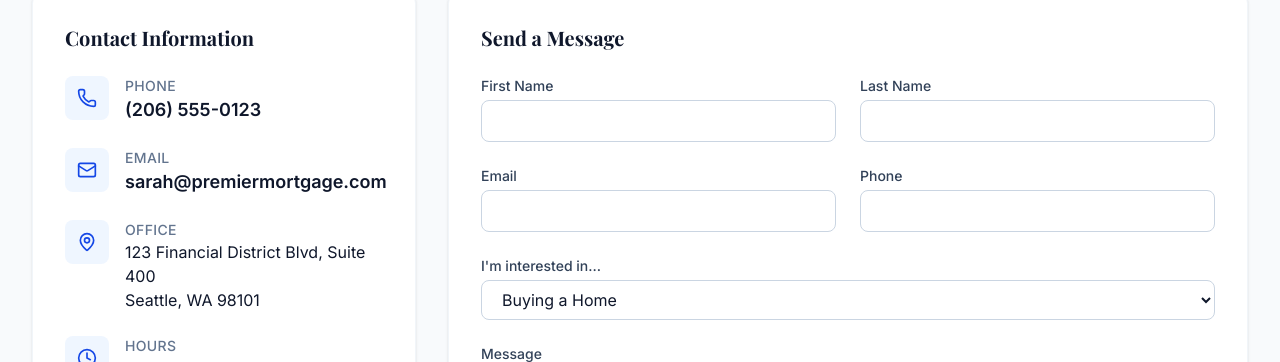
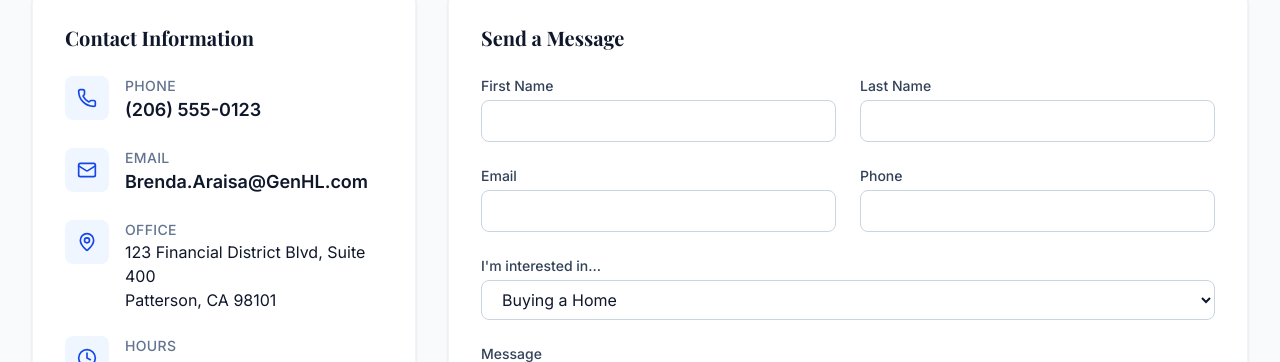
Before and after one commit to astraluxeindustries/brenda-araisa, a React (Vite) app in the folder premium-mortgage-officer/: page / in a window 1280 px wide. Shown: the part 5888-6250 px from the top of the page. Built offline with nearby package versions, Linux system fonts and the light colour scheme; a web font is replaced by a local one.

Commit message:
Update Contact.tsx

```diff
--- a/premium-mortgage-officer/src/components/Contact.tsx
+++ b/premium-mortgage-officer/src/components/Contact.tsx
@@ -38,8 +38,8 @@
                 </div>
                 <div>
                   <p className="text-sm text-slate-500 font-medium uppercase tracking-wide">Email</p>
-                  <a href="mailto:sarah@premiermortgage.com" className="text-lg font-semibold text-slate-900 hover:text-blue-700 transition-colors">
-                    sarah@premiermortgage.com
+                  <a href="mailto:Brenda.Araisa@GenHL.com" className="text-lg font-semibold text-slate-900 hover:text-blue-700 transition-colors">
+                    Brenda.Araisa@GenHL.com
                   </a>
                 </div>
               </div>
@@ -52,7 +52,7 @@
                   <p className="text-sm text-slate-500 font-medium uppercase tracking-wide">Office</p>
                   <p className="text-slate-900">
                     123 Financial District Blvd, Suite 400<br />
-                    Seattle, WA 98101
+                    Patterson, CA 98101
                   </p>
                 </div>
               </div>
```
